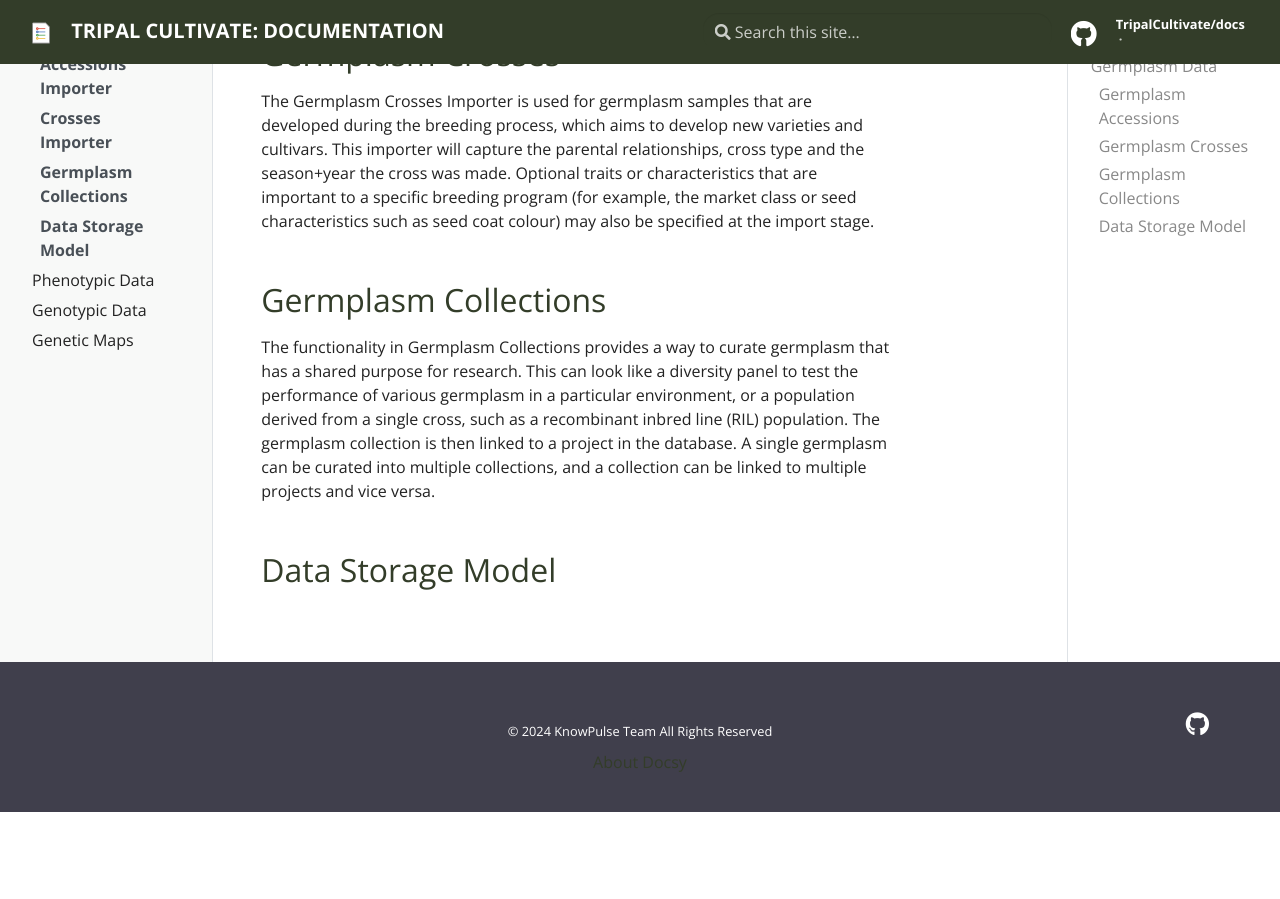
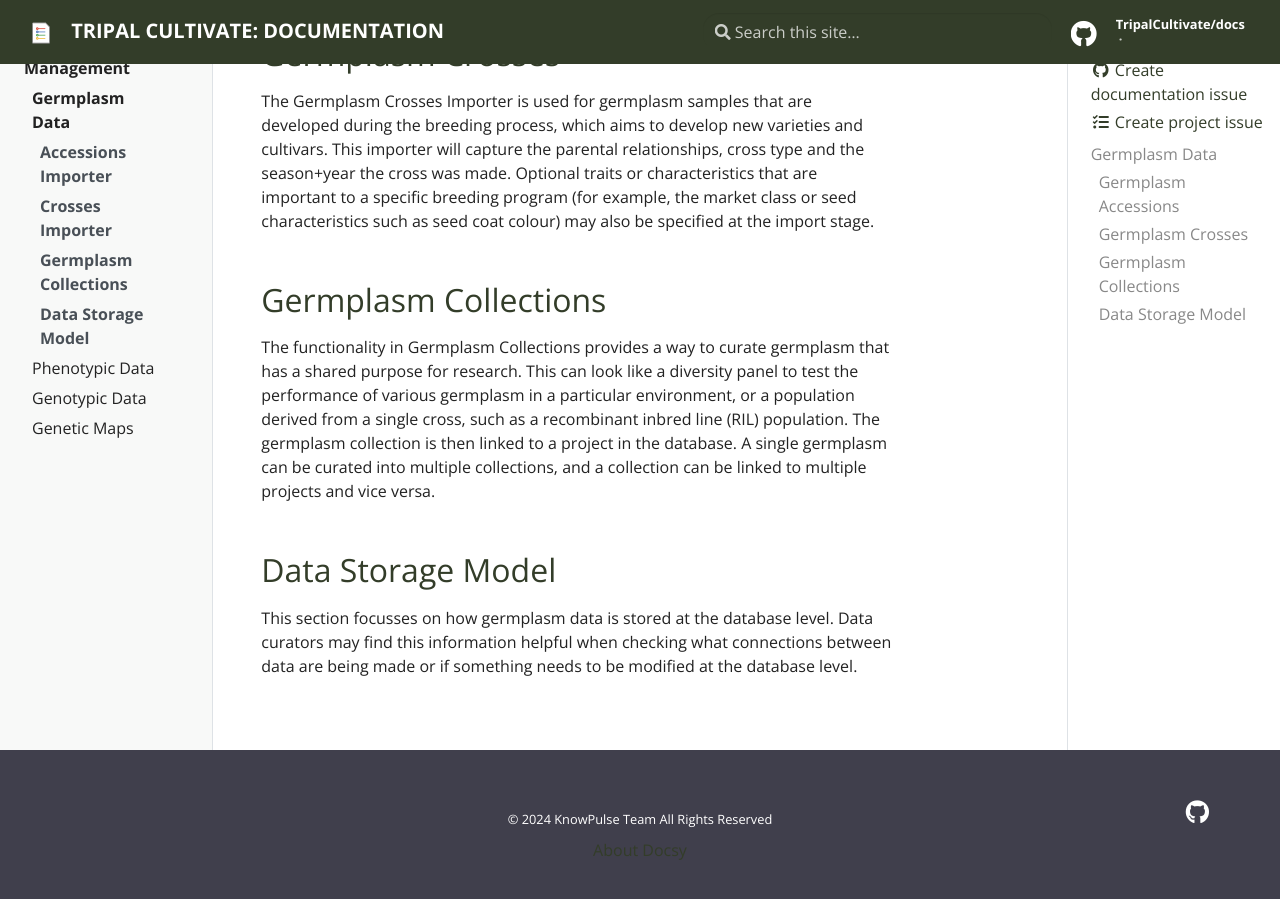
Before and after one commit to TripalCultivate/docs, a Jekyll site: the page built from _docs/curation/germplasm-data.md, in a window 1280 px wide and 900 px high, scrolled down 717 px. Built offline with Jekyll 4.4.1, drawn with Linux system fonts in a browser that asks for light colours; before the commit the page ends 1529 px from its top, so only the background shows below that.

Commit message:
Added text under Data Storage Model heading for germplasm

```diff
--- a/_docs/curation/germplasm-data.md
+++ b/_docs/curation/germplasm-data.md
@@ -19,3 +19,4 @@ The Germplasm Crosses Importer is used for germplasm samples that are developed
 The functionality in Germplasm Collections provides a way to curate germplasm that has a shared purpose for research. This can look like a diversity panel to test the performance of various germplasm in a particular environment, or a population derived from a single cross, such as a recombinant inbred line (RIL) population. The germplasm collection is then linked to a project in the database. A single germplasm can be curated into multiple collections, and a collection can be linked to multiple projects and vice versa.
 
 ## [Data Storage Model](germplasm-data/data-storage-model)
+This section focusses on how germplasm data is stored at the database level. Data curators may find this information helpful when checking what connections between data are being made or if something needs to be modified at the database level.
```
